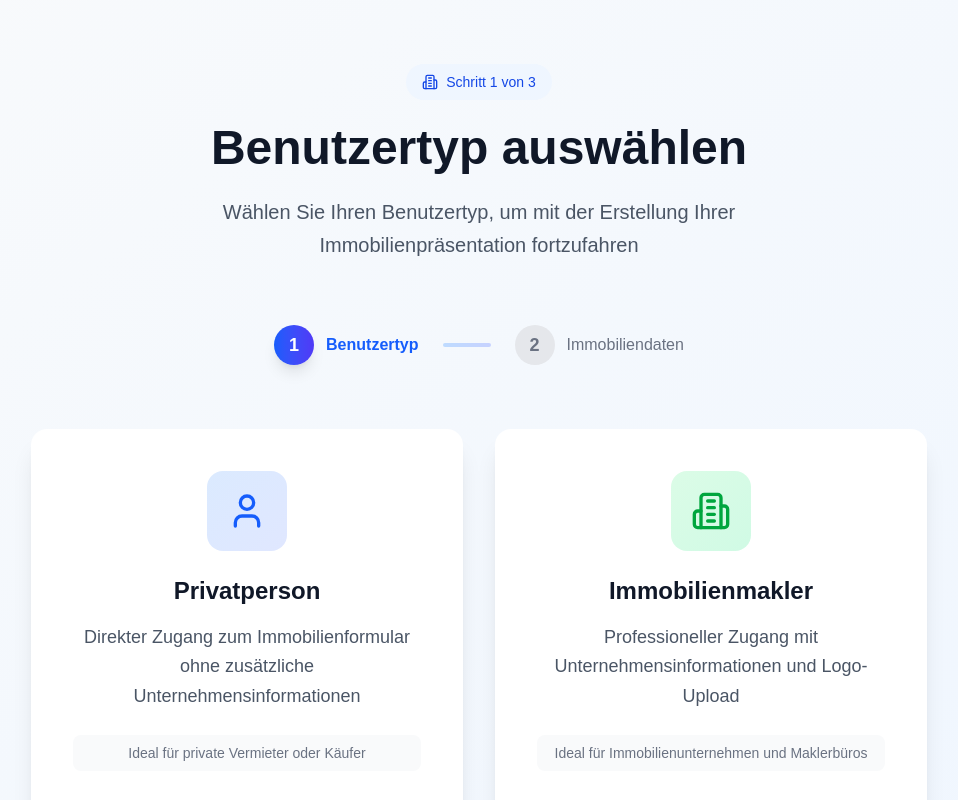
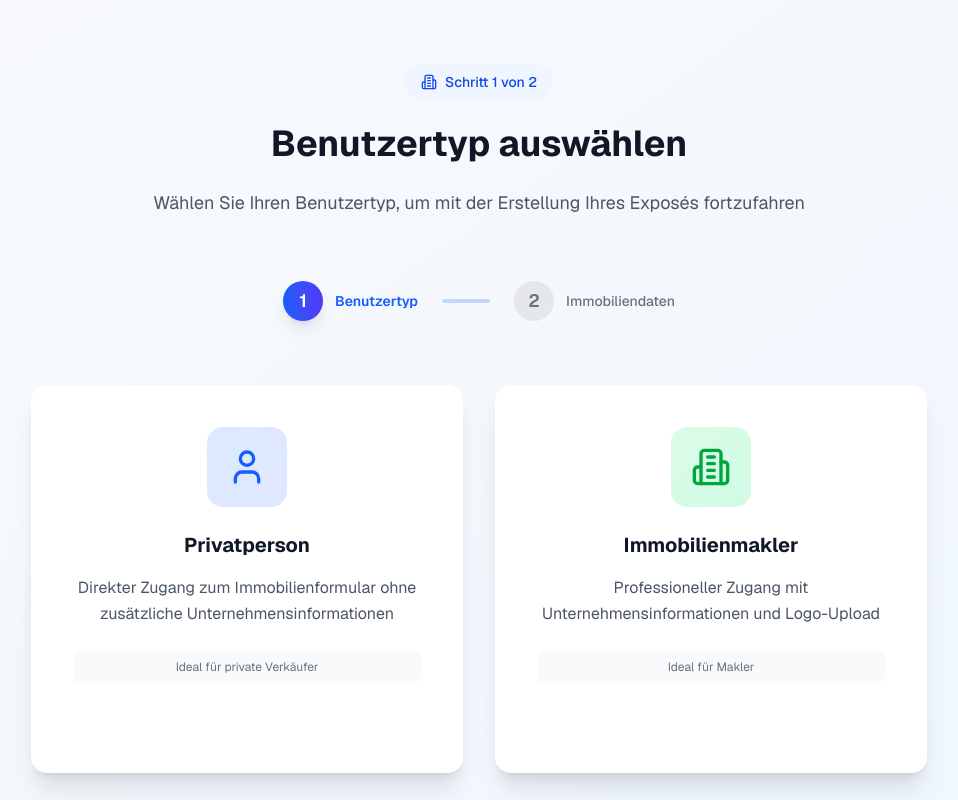
Before and after one commit to Ellengogogogo/start_from_new, a Next.js app in the folder frontend/: page /properties/new/user-type in a window 1280 px wide. Shown: the top 800 px of the page, without its empty margins (161-1119 px from the left). Built offline with nearby package versions, Linux system fonts and the light colour scheme.

Commit message:
Feat: update the user type page for making it more beautiful and professional

```diff
--- a/frontend/src/app/properties/new/user-type/page.tsx
+++ b/frontend/src/app/properties/new/user-type/page.tsx
@@ -21,22 +21,22 @@ export default function UserTypePage() {
   };
 
   return (
-    <div className="min-h-screen bg-gradient-to-br from-slate-50 to-blue-50 py-16">
+    <div className="min-h-screen bg-gradient-to-br from-slate-50 to-blue-50 py-16 font-sans">
       <div className="max-w-5xl mx-auto px-4 sm:px-6 lg:px-8">
         {/* Header */}
         <div className="text-center mb-16">
           <div className="mb-6">
             <div className="inline-flex items-center gap-2 px-4 py-2 bg-blue-50 text-blue-700 rounded-full text-sm font-medium">
               <Building2 className="w-4 h-4" />
-              Schritt 1 von 3
+              Schritt 1 von 2
             </div>
           </div>
 
-          <h1 className="text-4xl md:text-5xl font-bold text-gray-900 mb-6">
+          <h1 className="text-3xl md:text-4xl font-bold text-gray-900 mb-6">
             Benutzertyp auswählen
           </h1>
-          <p className="text-xl text-gray-600 max-w-2xl mx-auto leading-relaxed">
-            Wählen Sie Ihren Benutzertyp, um mit der Erstellung Ihrer Immobilienpräsentation fortzufahren
+          <p className="text-lg text-gray-600 max-w-2xl mx-auto leading-relaxed">
+            Wählen Sie Ihren Benutzertyp, um mit der Erstellung Ihres Exposés fortzufahren
           </p>
         </div>
 
@@ -47,14 +47,14 @@ export default function UserTypePage() {
               <div className="w-10 h-10 bg-gradient-to-r from-blue-600 to-indigo-600 text-white rounded-full flex items-center justify-center font-semibold text-lg shadow-lg">
                 1
               </div>
-              <span className="ml-3 text-base font-semibold text-blue-600">Benutzertyp</span>
+              <span className="ml-3 text-sm font-semibold text-blue-600">Benutzertyp</span>
             </div>
             <div className="w-12 h-1 bg-gradient-to-r from-blue-200 to-indigo-200 rounded-full"></div>
             <div className="flex items-center">
               <div className="w-10 h-10 bg-gray-200 text-gray-500 rounded-full flex items-center justify-center font-semibold text-lg">
                 2
               </div>
-              <span className="ml-3 text-base font-medium text-gray-500">Immobiliendaten</span>
+              <span className="ml-3 text-sm font-medium text-gray-500">Immobiliendaten</span>
             </div>
           </div>
         </div>
@@ -70,20 +70,20 @@ export default function UserTypePage() {
               <div className="w-20 h-20 bg-gradient-to-br from-blue-100 to-indigo-100 rounded-2xl flex items-center justify-center mx-auto mb-6 group-hover:scale-110 transition-transform duration-300">
                 <User className="w-10 h-10 text-blue-600" />
               </div>
-              <h3 className="text-2xl font-bold text-gray-900 mb-4">
+              <h3 className="text-xl font-bold text-gray-900 mb-4">
                 Privatperson
               </h3>
-              <p className="text-gray-600 mb-6 text-lg leading-relaxed">
+              <p className="text-base text-gray-600 mb-6 leading-relaxed">
                 Direkter Zugang zum Immobilienformular ohne zusätzliche Unternehmensinformationen
               </p>
-              <div className="text-sm text-gray-500 bg-gray-50 rounded-lg px-4 py-2">
-                Ideal für private Vermieter oder Käufer
+              <div className="text-xs text-gray-500 bg-gray-50 rounded-lg px-4 py-2">
+                Ideal für private Verkäufer
               </div>
             </div>
 
             {/* Hover indicator */}
             <div className="mt-6 text-center opacity-0 group-hover:opacity-100 transition-opacity duration-300">
-              <div className="inline-flex items-center gap-2 text-blue-600 font-medium">
+              <div className="inline-flex items-center gap-2 text-blue-600 font-medium text-sm">
                 <span>Auswählen</span>
                 <CheckCircle className="w-5 h-5" />
               </div>
@@ -99,20 +99,20 @@ export default function UserTypePage() {
               <div className="w-20 h-20 bg-gradient-to-br from-green-100 to-emerald-100 rounded-2xl flex items-center justify-center mx-auto mb-6 group-hover:scale-110 transition-transform duration-300">
                 <Building2 className="w-10 h-10 text-green-600" />
               </div>
-              <h3 className="text-2xl font-bold text-gray-900 mb-4">
+              <h3 className="text-xl font-bold text-gray-900 mb-4">
                 Immobilienmakler
               </h3>
-              <p className="text-gray-600 mb-6 text-lg leading-relaxed">
+              <p className="text-base text-gray-600 mb-6 leading-relaxed">
                 Professioneller Zugang mit Unternehmensinformationen und Logo-Upload
               </p>
-              <div className="text-sm text-gray-500 bg-gray-50 rounded-lg px-4 py-2">
-                Ideal für Immobilienunternehmen und Maklerbüros
+              <div className="text-xs text-gray-500 bg-gray-50 rounded-lg px-4 py-2">
+                Ideal für Makler
               </div>
             </div>
 
             {/* Hover indicator */}
             <div className="mt-6 text-center opacity-0 group-hover:opacity-100 transition-opacity duration-300">
-              <div className="inline-flex items-center gap-2 text-green-600 font-medium">
+              <div className="inline-flex items-center gap-2 text-green-600 font-medium text-sm">
                 <span>Auswählen</span>
                 <CheckCircle className="w-5 h-5" />
               </div>
@@ -124,7 +124,7 @@ export default function UserTypePage() {
         <div className="text-center mt-12">
           <button
             onClick={() => router.back()}
-            className="inline-flex items-center gap-2 text-gray-500 hover:text-gray-700 transition-colors font-medium group"
+            className="inline-flex items-center gap-2 text-gray-500 hover:text-gray-700 transition-colors font-medium text-sm group"
           >
             <ArrowLeft className="w-5 h-5 group-hover:-translate-x-1 transition-transform duration-200" />
             Zurück zur Startseite
```
